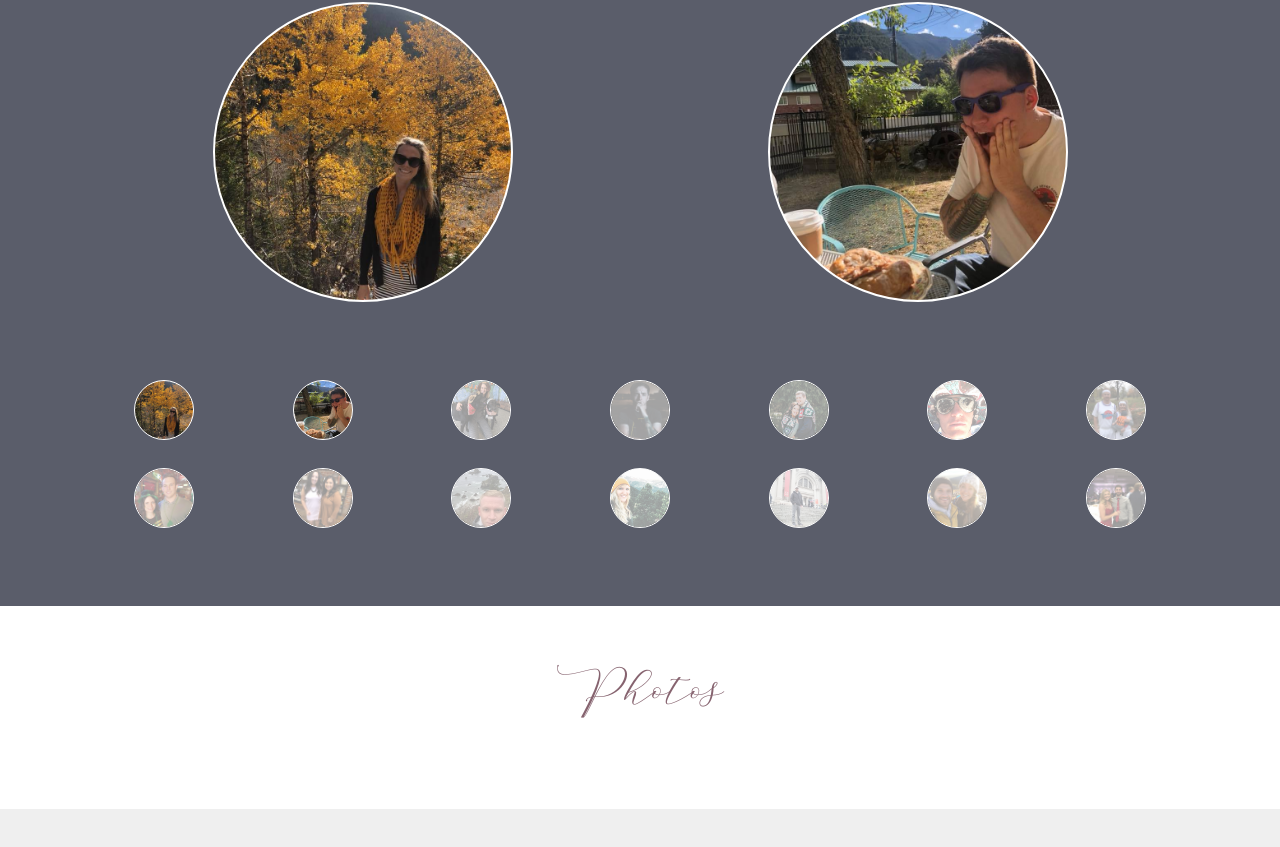
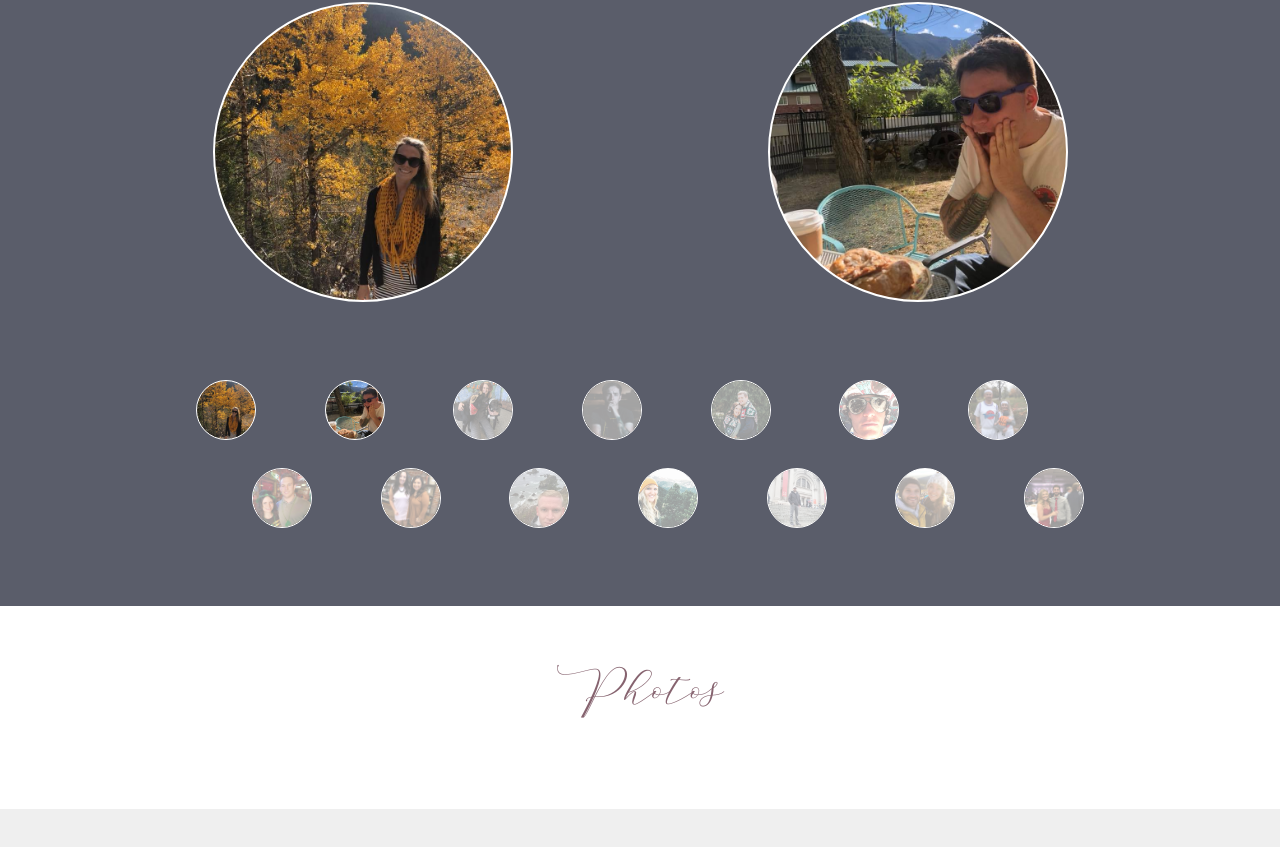
Before and after one commit to BillwoodMarbles/balls-to-the-wallin, a React app: page / in a window 1280 px wide. Shown: the part 2270-3117 px from the top of the page. Built offline with nearby package versions, Linux system fonts and the light colour scheme; a web font is replaced by a local one.

Commit message:
Party thumbnail offset styles

```diff
--- a/src/components/WeddingParty.js
+++ b/src/components/WeddingParty.js
@@ -182,7 +182,7 @@ class WeddingParty extends Component {
 
         if (this.state.party) {
             party = this.state.party.map(person => {
-                return <div key={person.key}>
+                return <div key={person.key} className={`${person.key > this.state.party.length / 2 ? 'text-right' : 'text-left'}`}>
                     <a onMouseEnter={() => this.selectParty(person)}>
                         <div className={
                                 `image-block ${person.side} ${person.key === this.state.selectedGroom.key || person.key === this.state.selectedBride.key ? 'active' : ''}`
--- a/src/less/partials/global.less
+++ b/src/less/partials/global.less
@@ -258,6 +258,8 @@ h3 {
   display: flex;
   justify-content: space-around;
   flex-wrap: wrap;
+  max-width: 900px;
+  margin: 0 auto;
 
   > div {
     flex-basis: 14%;
@@ -267,7 +269,7 @@ h3 {
   a {
     cursor: pointer;
     display: inline-block;
-    margin: 10px 15px;
+    margin: 10px 5px;
   }
 
   .image-block {
```
